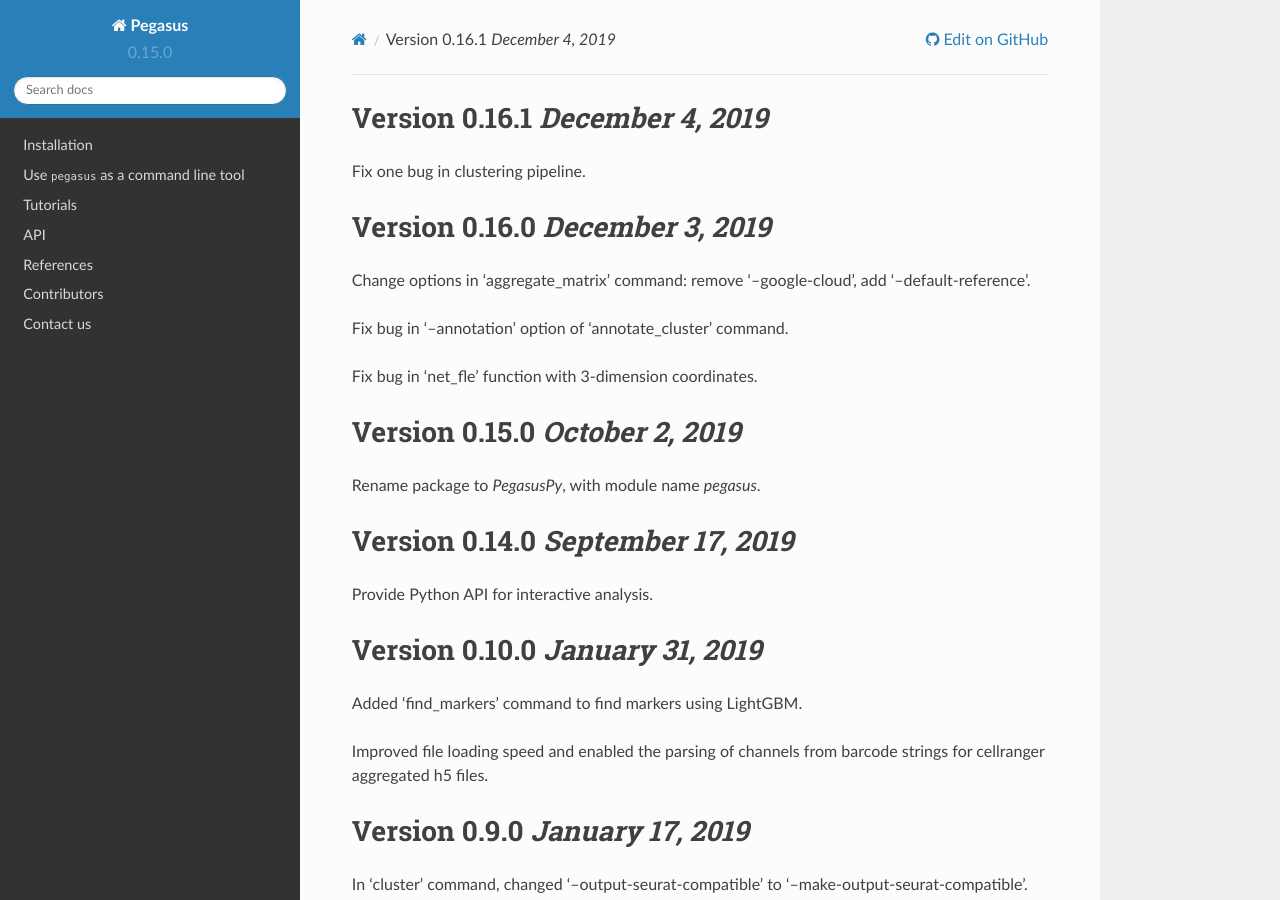
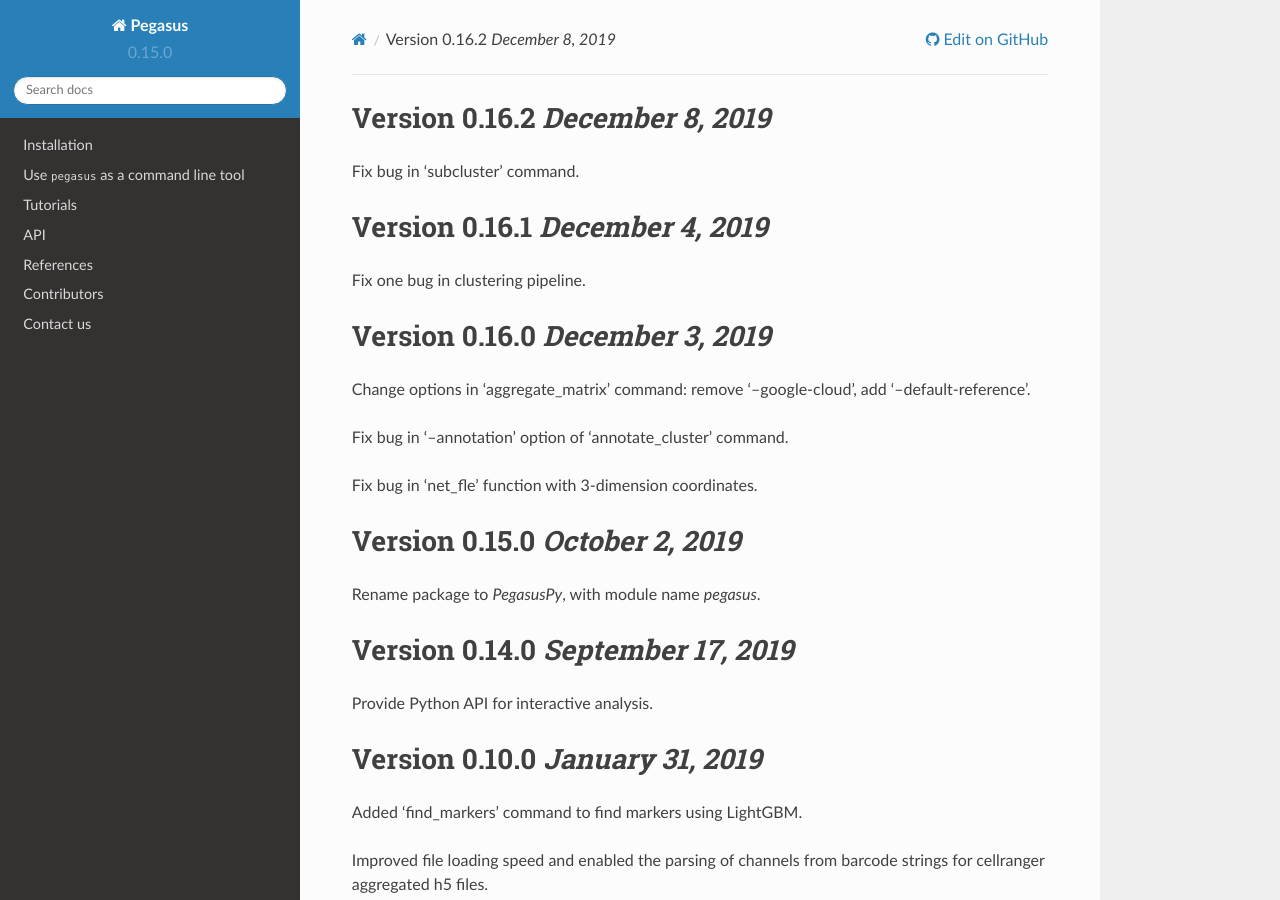
Before and after one commit to lilab-bcb/pegasus, a Sphinx documentation site: the page built from docs/release_notes.rst, in a window 1280 px wide and 900 px high. Built offline with Sphinx 7.4.7 and the Read the Docs theme 2.0.0, drawn with Linux system fonts in a browser that asks for light colours; formulas are drawn with MathJax 3.

Commit message:
update documentation

```diff
--- a/docs/release_notes.rst
+++ b/docs/release_notes.rst
@@ -1,3 +1,8 @@
+Version 0.16.2 `December 8, 2019`
+-----------------------------------
+
+Fix bug in 'subcluster' command.
+
 Version 0.16.1 `December 4, 2019`
 -----------------------------------
 
```
